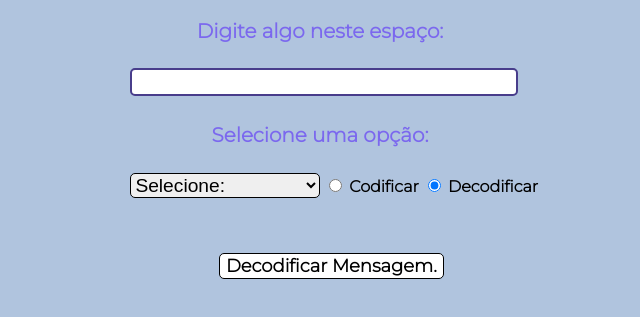
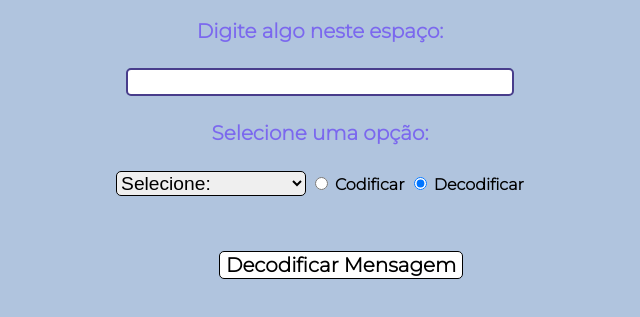
Before and after one commit to luizzzabiassi/cod-e-decod, a plain HTML site: page index.html in a window 1280 px wide. Both pictures are taken after a click on the radio button "Decodificar". Shown: the part 63-380 px from the top of the page, without its empty margins (320-960 px from the left). Drawn offline with Linux system fonts and the light colour scheme.

Commit message:
alterando funcionalidades

```diff
--- a/atividade.js
+++ b/atividade.js
@@ -1,6 +1,8 @@
 var selecionar = document.querySelector('select');
 
-selecionar.addEventListener('change', function (evento) {
+selecionar.addEventListener('change', function (evento){
+    evento.preventDefault();
+
     var container = document.getElementById('container');
 
     if (evento.target.value == 'opcao1'){
@@ -15,17 +17,20 @@ selecionar.addEventListener('change', function (evento) {
 var radios = document.querySelectorAll('input[name="opcoes"]');
 
 radios.forEach(radio => {
-radio.addEventListener('change', function (evento) {
+radio.addEventListener('change', function (evento){
+    evento.preventDefault();
+
     var botao = document.querySelector('button');
 
     if (evento.target.value == 'codificar'){
-        botao.innerHTML = 'Codificar Mensagem.';
+        botao.innerHTML = 'Codificar Mensagem';
     }
 
     else{
-        botao.innerHTML = 'Decodificar Mensagem.';
+        botao.innerHTML = 'Decodificar Mensagem';
     }
-})});
+})
+});
 
 var formulario = document.forms.formulario;
 
@@ -38,7 +43,7 @@ formulario.addEventListener('submit', function (evento) {
     var radios = formulario.opcoes.value;
     var resultado = '';
 
-    if (selecionar == 'opcao1'){
+    if(selecionar == 'opcao1'){
         resultado = opcao1(radios, mensagem, incremento);
     }
 
@@ -49,7 +54,7 @@ formulario.addEventListener('submit', function (evento) {
     var resultadoMensagem = document.getElementById('resultado');
     resultadoMensagem.innerHTML = `<h4>Resultado:</h4> ${resultado}`;
 
-    formulario.reset();
+    formulario.mensagem.focus();
 });
 
 function opcao2(opcoes, mensagem){
@@ -67,7 +72,7 @@ function opcao1(opcoes, mensagem, incremento){
 
     var resultado = '';
 
-    for (var i = 0; i < mensagem.length; i++) {
+    for(var i = 0; i < mensagem.length; i++) {
         var letra = mensagem[i];
         var codigo = letra.charCodeAt();
 
--- a/index.html
+++ b/index.html
@@ -2,6 +2,8 @@
 <html lang="PT-BR">
 <head>
     <meta charset="UTF-8">
+    <meta http-equiv="X-UA-Compatible" content="IE=edge">
+    <meta name="viewport" content="width=device-width, initial-scale=1.0">
     <link rel="stylesheet" href="style.css">
     <title>Cod e Decod.</title>
 </head>
@@ -14,6 +16,8 @@
         <input id="mensagem">
 
         <h4>Selecione uma opção:</h4>
+
+        <div class="criptografia">
             <select id="selecionar">
                 <option value="">Selecione:</option>
                 <option value="opcao1">Cifra de César</option>
@@ -24,13 +28,14 @@
             <label for="cod">Codificar</label>
             <input type="radio" id="decod" name="opcoes" value="decodificar">
             <label for="decod">Decodificar</label>
+        </div>
 
         <div style= "display: none;" id="container">
             <h4>Incremento:</h4>
             <input id="incremento">
         </div>
 
-        <button type="submit">Codificar Mensagem.</button>
+        <button type="submit">Codificar Mensagem</button>
     </form>
 
     <h4 id="resultado"></h4>
--- a/style.css
+++ b/style.css
@@ -18,13 +18,18 @@ h4{
     margin-top: 2px;
 }
 
+.criptografia{
+    text-align: center;
+}
+
 #resultado{
     margin-top: 2%;
 }
 
 #mensagem, #incremento{
+    display: flex;
     border-radius: 5px;
-    margin-left: 35%;
+    margin: 0 auto;
     width: 30%;
     font-size: 120%;
     border: 2px solid darkslateblue;
@@ -38,7 +43,7 @@ h4{
 select{
     width: 15%;
     font-size: 120%;
-    margin-left: 35%;
+    margin: 0 auto;
     margin-bottom: 2%;
     border-radius: 5px;
     border: 1px solid;
@@ -60,9 +65,10 @@ button{
     font-family: "Montserrat", sans-serif;
     margin-left: 42%;
     margin-top: 30px;
-    font-size: 18px;
+    font-size: 20px;
     background-color: white;
     border-radius: 5px;
     border: 1px solid;
     outline: none;
+    cursor: pointer;
 }
```
Lines whose indentation alone changed are shown as unchanged.
